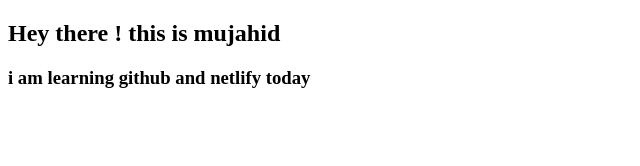
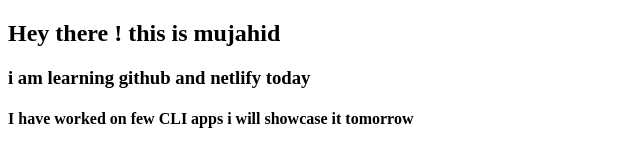
Before and after one commit to Mujahidk21/mujahidkhan.site, a plain HTML site: page index.html in a window 1280 px wide. Shown: the whole page, without its empty margins (0-640 px from the left). Drawn offline with Linux system fonts and the light colour scheme.

Commit message:
fix some

```diff
--- a/index.html
+++ b/index.html
@@ -9,5 +9,6 @@
 <body>
    <h2> Hey  there ! this is mujahid</h2>
     <h3> i am learning github and netlify today</h3>
+    <h4>I have worked on few CLI apps i will showcase it tomorrow</h4>
 </body>
 </html>
```
